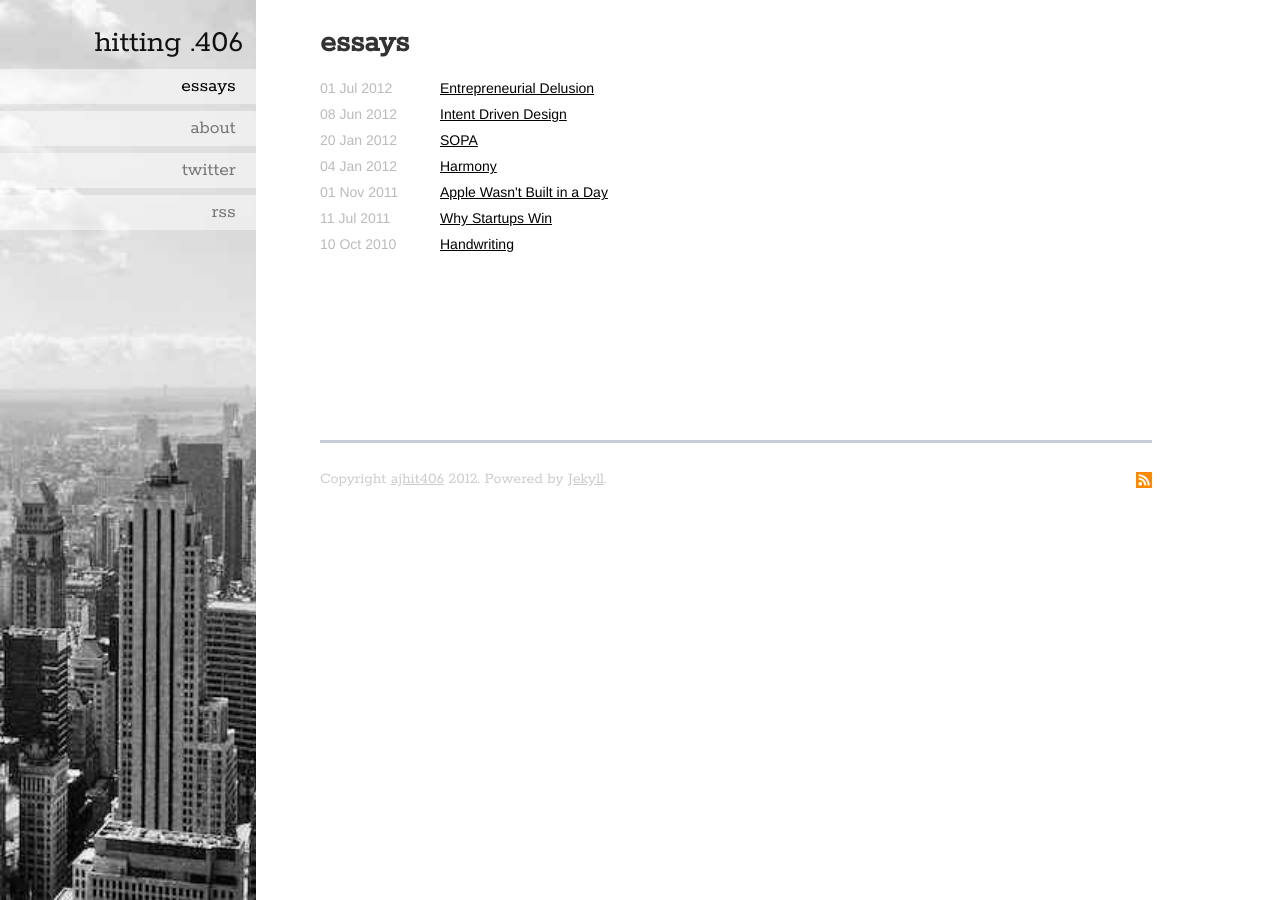
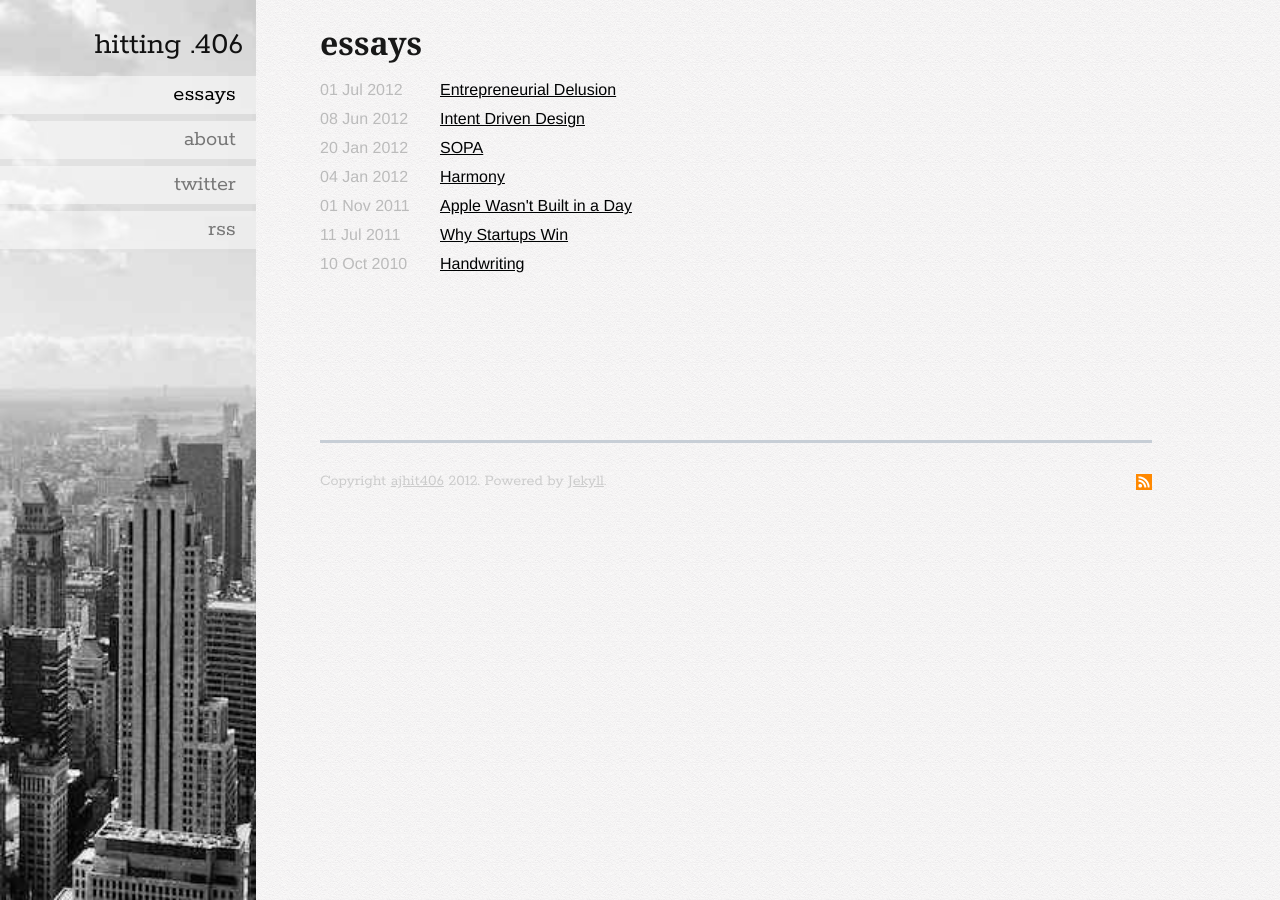
Before and after one commit to ajhit406/ajhit406.github.io, a Jekyll site: the page built from index.html, in a window 1280 px wide. Built offline with Jekyll 4.4.1, drawn with Linux system fonts in a browser that asks for light colours; Markdown is read by kramdown in place of the engine named in the settings.

Commit message:
fixed header, some better textured bg for readability

```diff
--- a/_includes/header.html
+++ b/_includes/header.html
@@ -45,5 +45,7 @@
 
   <!-- modernizr.js in the head everything else at the end -->
   <script src="/javascripts/modernizer-custom.min.js"></script>
+  <script src="/javascripts/hitting406.js"></script>
+
 
 </head>
--- a/_includes/nav.html
+++ b/_includes/nav.html
@@ -1,10 +1,10 @@
-<header role="banner">
+<header role="banner" id="hoverlay">
   <hgroup role="navigation">
     <a href="/" id="home">hitting .406</a>
     <ul class="links">
-      <li><a href="/index.html" id="essays" {% if page.lnav == 'essays' %}class="active"{% endif %}>essays</a></li>
+      <li class="vh600"><a href="/index.html" id="essays" {% if page.lnav == 'essays' %}class="active"{% endif %}>essays</a></li>
       <li class="vh600"><a href="/about.html" id="about" {% if page.lnav == 'about' %}class="active"{% endif %}>about</a></li>
-      <li><a href="https://twitter.com/intent/user?screen_name=ajhit406" id="twitter">twitter</a></li>
+      <li class="vh600"><a href="https://twitter.com/intent/user?screen_name=ajhit406" id="twitter">twitter</a></li>
       <li class="vh600"><a href="http://feeds.feedburner.com/hitting406" id="rss">rss</a></li>
     </ul>
   </hgroup>
--- a/_layouts/default.html
+++ b/_layouts/default.html
@@ -3,7 +3,9 @@
   <div id="cont">
     {% include nav.html %}
     <section role="main">
-      {{ content }}
+      <div id="content">
+        {{ content }}
+      </div>
     </section>
     {% include footer.html %}
   </div>
--- a/css/screen.css
+++ b/css/screen.css
@@ -9,17 +9,20 @@
 .clearfix:after {clear: both;}
 .visuallyhidden.focusable:active,.visuallyhidden.focusable:focus {position: static;clip: auto;height: auto;width: auto;margin: 0;overflow: visible;}
 /* Page =================================================== */
-html {background: #ffffff;font-size: 62.5%;-webkit-overflow-scrolling: touch;-webkit-tap-highlight-color: #f3f5f6;-webkit-text-size-adjust: 100%;-ms-text-size-adjust: 100%;}
+html {background: #faf5f3 url('../images/pattern.png') 0 repeat;font-size: 62.5%;-webkit-overflow-scrolling: touch;-webkit-tap-highlight-color: #f3f5f6;-webkit-text-size-adjust: 100%;-ms-text-size-adjust: 100%;}
 body {
   margin: 0;
   padding: 0;
   width: 100%;
   background-color: transparent;
-  font-family: "Helvetica Neue", Helvetica, Arial, sans-serif;
+  background-image: url('../images/pattern.png') ;
+  background-position: 0;
+  background-repeat: repeat;
+  font-family: Palantino Roman, Georgia, Cambria, serif;
   font-size: 16px;
   font-size: 1.6rem;
-  line-height: 1.5em;
-  color: #333333;
+  line-height: 1.8em;
+  color: #181818;
 }
 
 section[role="main"] {
@@ -28,14 +31,14 @@
 }
 
 /* Typography =================================================== */
-h1,h2,h3,h4,h5,h6 {margin: 0;font-family: 'Rokkitt', serif;font-weight: bold;color: inherit;text-rendering: optimizelegibility;}
-h1 {margin-bottom: 0.5em;font-size: 32px;font-size: 3.2rem;line-height: 1.2;}
-h2 {margin-bottom: 0.5em;font-size: 24px;font-size: 2.4rem;line-height: 1.2;}
-h3 {margin-bottom: 1em;font-size: 21px;font-size: 2.1rem;line-height: 1.3;}
-h4 {margin-bottom: 1.5em;font-size: 18px;font-size: 1.8rem;line-height: 1.25;}
+h1,h2,h3,h4,h5,h6 {margin: 0;font-family: Palantino Roman, Georgia, Cambria, serif;font-weight: bold;color: inherit;text-rendering: optimizelegibility;}
+h1 {margin-bottom: 0.5em;font-size: 28px;font-size: 2.6rem;line-height: 1.2;}
+h2 {margin-bottom: 0.5em;font-size: 20px;font-size: 2.0rem;line-height: 1.2;}
+h3 {margin-bottom: 1em;font-size: 18px;font-size: 1.7rem;line-height: 1.3;}
+h4 {margin-bottom: 1.5em;font-size: 18px;font-size: 1.7rem;line-height: 1.25;}
 h5 {font-size: 16px;font-size: 1.6rem;margin-bottom: 1.5em;}
 h6 {margin-bottom: 1.5em;font-size: 14px;font-size: 1.4rem;font-weight: normal;letter-spacing: 1px;text-transform: uppercase;}
-p,ol,ul,dl,address {margin-bottom: 1.5em;font-size: 14px;font-size: 1.4rem;line-height: 1.5em;}
+p,ol,ul,dl,address {margin-bottom: 1.5em;font-size: 16px;font-size: 1.6rem;line-height: 1.5em;}
 small {font-size: 14px;font-size: 1.4rem;}
 ul,ol {margin: 0 0 1.5em -24px;padding: 0 0 0 24px;}
 li ul, li ol {margin: 0;font-size: 16px;font-size: 1.6rem;}
@@ -157,7 +160,9 @@
 .btn-disabled {-webkit-opacity: 0.5;-moz-opacity: 0.5;opacity: 0.5;cursor: default;}
 
 /* Banner =================================================== */
-[role="banner"] {padding: 1.5em 0 0;margin-bottom: 1.5em;background: #eee url('../images/nyc-w.jpeg') 0 no-repeat;min-height:60px;background-size: 100% auto;}
+[role="banner"] {border-bottom:1px solid #ccc;position:fixed;width:100%;padding: 1.5em 0 0;margin-bottom: 1.5em;background: url('../images/pattern.png') 0 repeat;min-height:35px;}
+
+#hoverlay[role="banner"].active {-webkit-box-shadow:0 1px 12px rgba(0,0,0,0.5);-moz-box-shadow:0 1px 12px rgba(0,0,0,0.3);box-shadow:0 1px 12px rgba(0,0,0,0.3);-webkit-transition: all 0.8s ease;-moz-transition: all 0.8s ease;}
 
 /* Navigation =================================================== */
 [role="navigation"] {margin: 0 auto;width: 100%;display: block;}
@@ -173,6 +178,8 @@
 
 /* Content =================================================== */
 .content {margin: 0 auto;width: 90%;}
+
+#content {padding-top: 88px;}
 
 ul#essays {list-style: none;}
 ul#essays li {margin: 5px 0}
@@ -212,6 +219,10 @@
 
 @media only screen and (min-width: 480px) {
   .vh320 {display:block;}
+  body {
+    font-family: "Helvetica Neue", Helvetica, Arial, sans-serif;
+  }
+
   /* 480 =================================================== */
 }
 @media only screen and (min-width: 600px) {
@@ -220,12 +231,22 @@
 }
 @media only screen and (min-width: 768px) {
   [role="banner"] {background-image: url('../images/nyc-t.jpeg');background-size: auto 100%;}
+   #hoverlay[role="banner"].active {-webkit-box-shadow: none;border: none;}
+
+   h1 {font-size: 3.2rem;}
+   h2 {font-size: 2.8rem;}
+   h3 {font-size: 2.2rem;}
+   h4 {font-size: 1.8rem;}
+
   /* 768 =================================================== */
   .vh600 {display: block;}
   body {
     display: table;
     border-collapse: collapse;
   }
+
+  #content {padding-top: 0;}
+
 
   [role="banner"] {padding-top:1.95em;display: block;top:0;left:0;bottom:0;left:0;position:fixed;margin-bottom:0;width: 20%;min-height:auto;text-align: right;}
   [role="banner"] a[href="#navigation"] { display: none !important;visibility: hidden;}
--- /dev/null
+++ b/javascripts/hitting406.js
@@ -0,0 +1,3 @@
+window.onscroll = function() {
+  document.getElementById('hoverlay').className = "active";
+};
```
Also changed, not shown: images/pattern.png (added).
